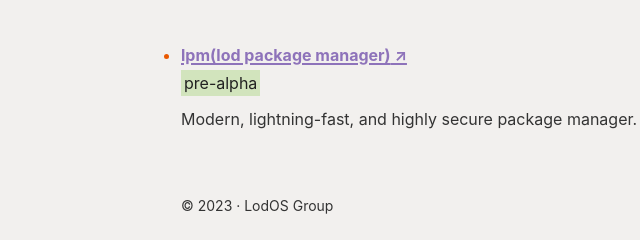
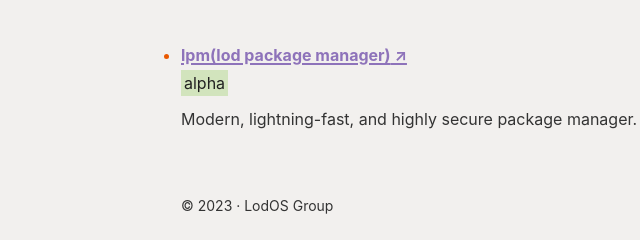
Before and after one commit to lodosgroup/lodosgroup.org, a Gatsby site: page /projects in a window 1280 px wide. Shown: the part 172-412 px from the top of the page, 59-699 px from the left. Built offline with nearby package versions, Linux system fonts and the light colour scheme; Gatsby itself is replaced by a stand-in of ours.

Commit message:
update lpm release status
Signed-off-by: onur-ozkan <work@onurozkan.dev>

```diff
--- a/src/pages/projects.js
+++ b/src/pages/projects.js
@@ -8,7 +8,7 @@
   {
     text: "lpm(lod package manager)",
     url: "https://lpm.lodosgroup.org",
-    status: "pre-alpha",
+    status: "alpha",
     description: "Modern, lightning-fast, and highly secure package manager.",
   },
   // {
```
